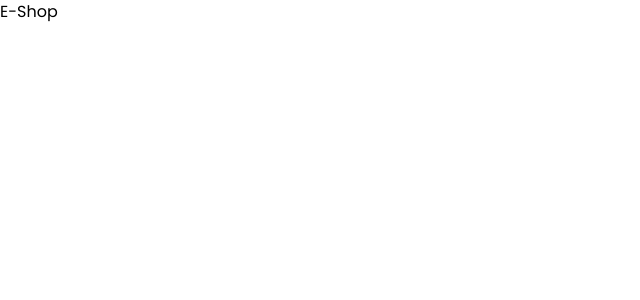
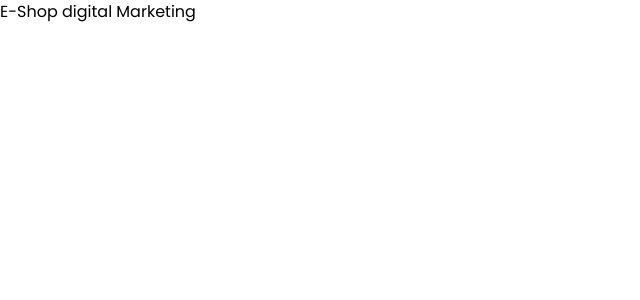
Before and after one commit to Florien2208/Shopping-Web, a Next.js app: page / in a window 1280 px wide. Shown: the top 300 px of the page, without its empty margins (0-640 px from the left). Built offline with nearby package versions, Linux system fonts and the light colour scheme.

Commit message:
updates code

```diff
--- a/src/app/page.tsx
+++ b/src/app/page.tsx
@@ -1,6 +1,6 @@
 
 export default function Home() {
   return (
-    <main>E-Shop</main>
+    <main>E-Shop digital Marketing </main>
   );
 }
```
